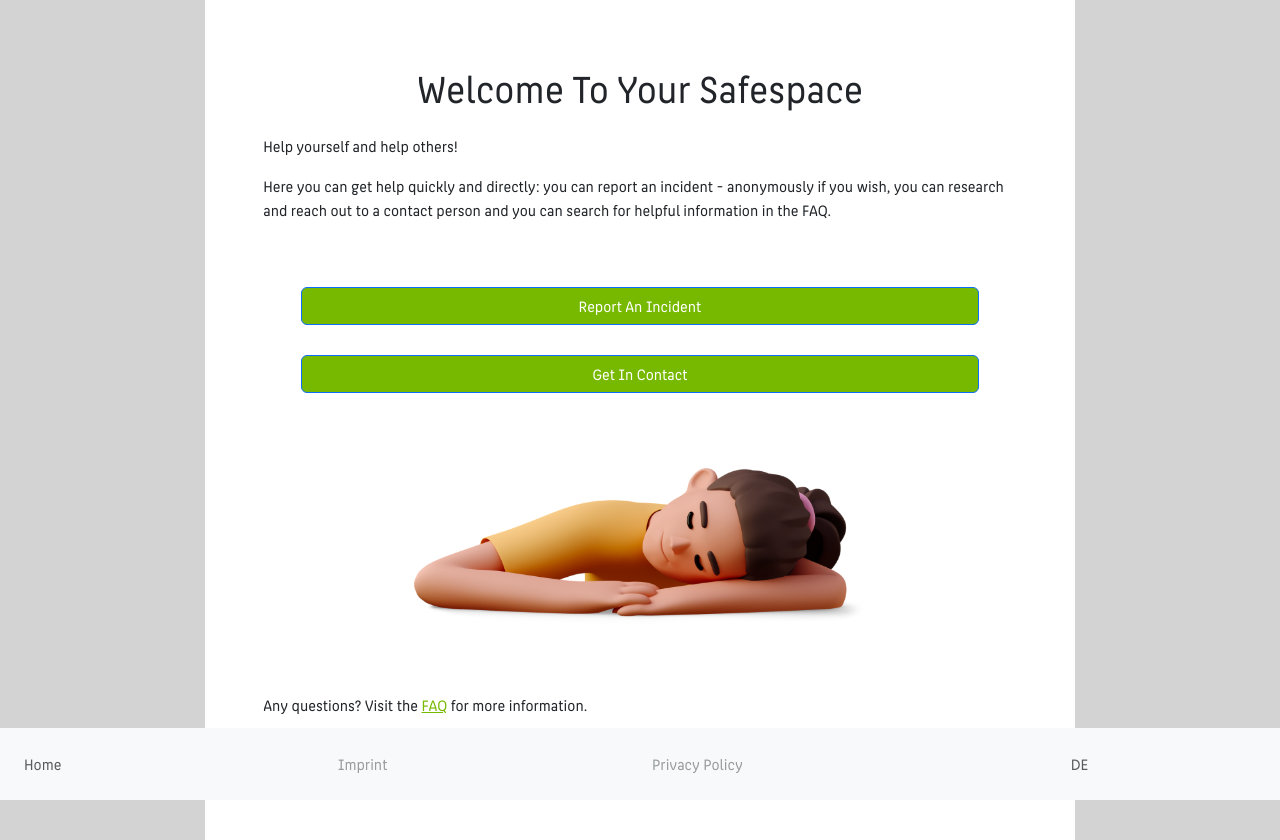
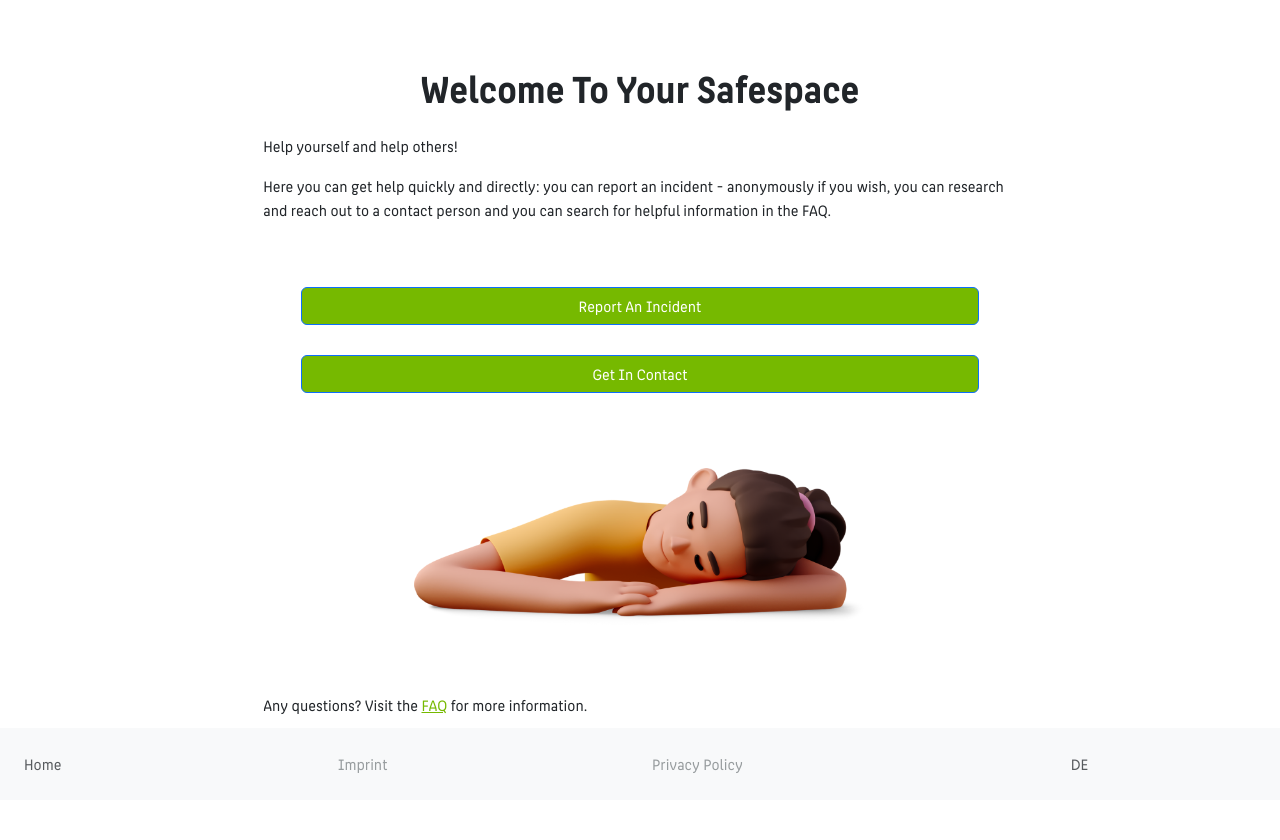
Before and after one commit to joha1na/AntidiskriminierungsAPP, an Angular app in the folder htw-antidiskriminierungsapp/: page / in a window 1280 px wide. Built offline with nearby package versions, Linux system fonts and the light colour scheme.

Commit message:
Schriftschnitte integiert, Background geändert

```diff
--- a/htw-antidiskriminierungsapp/src/app/app.component.css
+++ b/htw-antidiskriminierungsapp/src/app/app.component.css
@@ -1,3 +1,3 @@
 .side-div {
-    background-color: lightgray;
+    background-color: white;
 }
--- a/htw-antidiskriminierungsapp/src/app/home/home.component.css
+++ b/htw-antidiskriminierungsapp/src/app/home/home.component.css
@@ -14,7 +14,7 @@ body {
 }
 
 h1 {
-    font-family: 'HTWBerlin';
+    font-family: 'HTWBerlinBold';
     text-align: center;
 
 }
--- a/htw-antidiskriminierungsapp/src/app/imprint/imprint.component.css
+++ b/htw-antidiskriminierungsapp/src/app/imprint/imprint.component.css
@@ -1,12 +1,12 @@
 body {
-    overflow: hidden;
+    /*overflow: hidden;*/
     width: 100%;
     padding: 4%;
 }
 
-.container {
+/*.container {
     overflow: hidden;
-}
+}*/
 
 .header {
     height: 100px;
@@ -14,7 +14,7 @@ body {
 }
 
 h1 {
-    font-family: 'HTWBerlin';
+    font-family: 'HTWBerlinBold';
     text-align: center;
 
 }
--- a/htw-antidiskriminierungsapp/src/app/privacypolicy/privacypolicy.component.html
+++ b/htw-antidiskriminierungsapp/src/app/privacypolicy/privacypolicy.component.html
@@ -22,7 +22,7 @@
             und Wirtschaft Berlin,
             vertreten durch den <a
                 href="https://www.htw-berlin.de/einrichtungen/hochschulleitung/praesidentin/">Präsidenten</a>
-            (praesident@htw-berlin.de), Treskowallee 8, 10318 Berlin
+            (praesident&#64;htw-berlin.de), Treskowallee 8, 10318 Berlin
             <div class="notiz">(Impressum (NOTIZ: LINK EINFÜGEN))</div>
 
             soweit diese nicht von anderen Rechtskörperschaften (z.B. Studierendenwerk Berlin) betrieben werden.
@@ -43,7 +43,7 @@
             <br><br>
             Telefon: 5019-2950
             <br>
-            E-Mail: datenschutz@htw-berlin.de
+            E-Mail: datenschutz&#64;htw-berlin.de
 
             <br><br>
 
--- a/htw-antidiskriminierungsapp/src/styles.css
+++ b/htw-antidiskriminierungsapp/src/styles.css
@@ -3,12 +3,26 @@
 
 
 @font-face {
-    font-family: HTWBerlin;
+    font-family: HTWBerlinRegular;
     src: url(assets/fonts/HTW-font/HTWBerlinOffice-Regular.ttf);
 }
 
+@font-face {
+    font-family: HTWBerlinBold;
+    src: url(assets/fonts/HTW-font/HTWBerlinOffice-Bold.ttf);
+}
+
+@font-face {
+    font-family: HTWBerlinItalic;
+    src: url(assets/fonts/HTW-font/HTWBerlinOffice-Italic.ttf);
+}
+
+@font-face {
+    font-family: HTWBerlinBoldItalic;
+    src: url(assets/fonts/HTW-font/HTWBerlinOffice-BoldItalic.ttf);
+}
 
 html,
 body {
-    font-family: 'HTWBerlin';
+    font-family: 'HTWBerlinRegular';
 }
```
